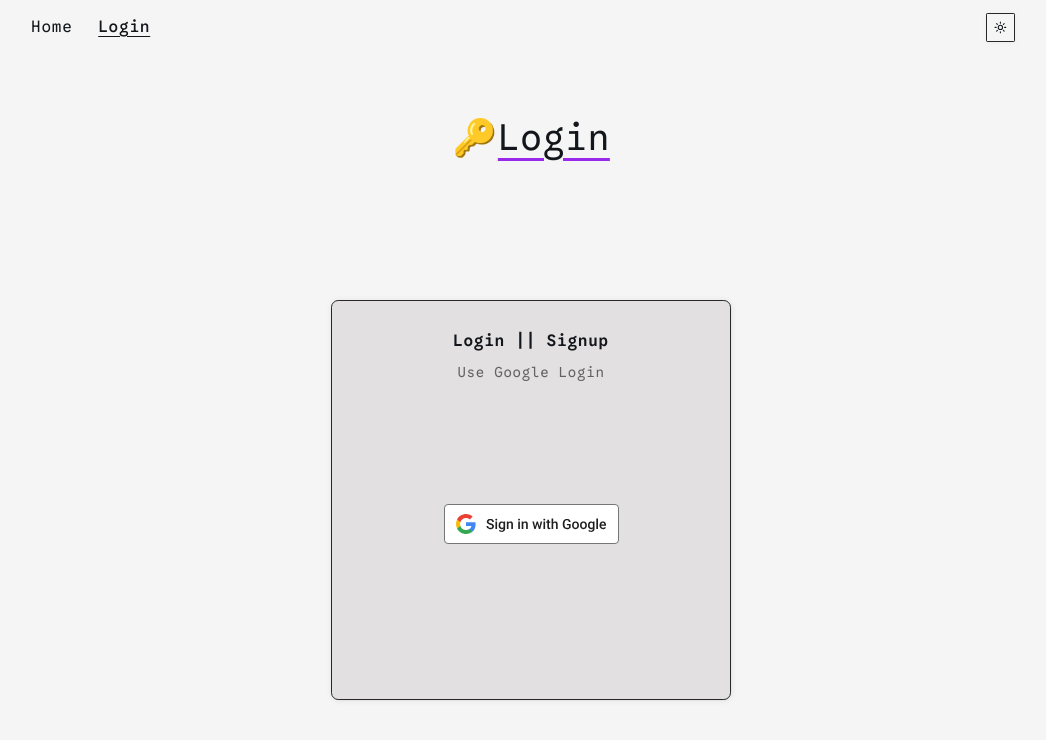
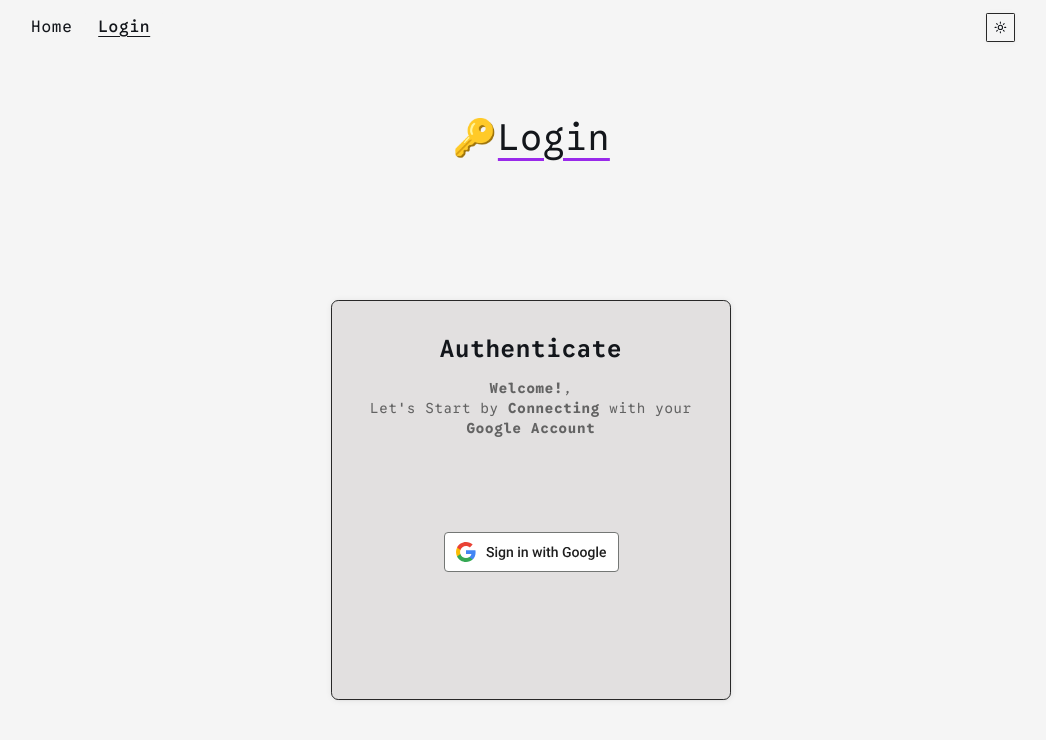
Before and after one commit to kushagra-aa/hired-to-be, a React (Vite) app in the folder apps/client/: page /login in a window 1280 px wide. Shown: the top 740 px of the page, without its empty margins (109-1155 px from the left). Built offline with nearby package versions, Linux system fonts and the light colour scheme; no server answers.

Commit message:
Code: VSCode Lables and Login Page Content

```diff
--- a/apps/client/src/pages/auth/LoginPage.tsx
+++ b/apps/client/src/pages/auth/LoginPage.tsx
@@ -23,9 +23,14 @@ export default function LoginPage() {
         {/* Card */}
         <Card className="w-[70%] md:w-[65%] lg:w-[50%] xl:w-[40%] py-10 min-h-[50vh] items-center justify-start gap-0">
           <CardHeader className="w-full flex flex-col items-center gap-4">
-            <CardTitle className="w-max">Login || Signup</CardTitle>
-            <CardDescription className="w-max">
-              Use Google Login
+            <CardTitle className="w-fit text-center text-2xl">
+              Authenticate
+            </CardTitle>
+            <CardDescription className="w-fit text-center">
+              <span className="font-bold">Welcome!</span>,
+              <br />
+              Let's Start by <span className="font-bold">Connecting</span> with
+              your <span className="font-bold">Google Account</span>
             </CardDescription>
           </CardHeader>
           <CardContent className="w-full h-full flex-1 flex items-center justify-center">
```
